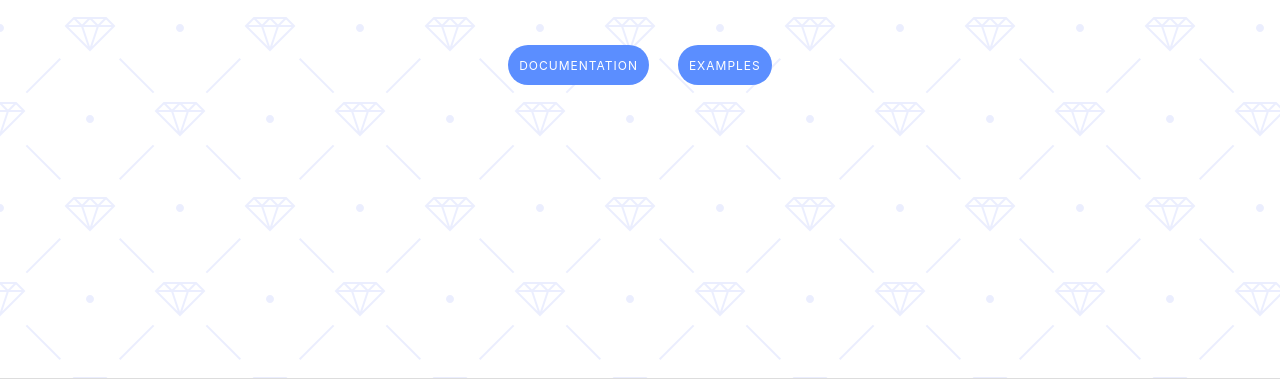
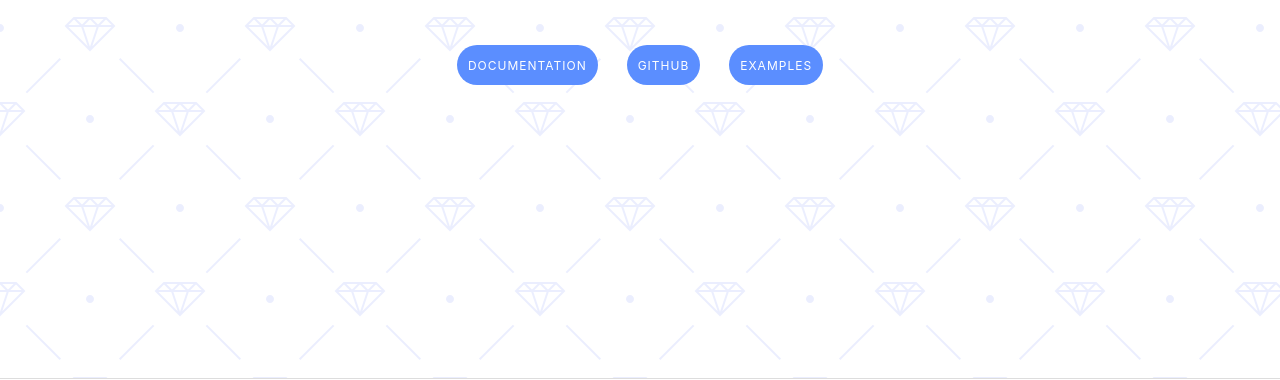
Before and after one commit to srph/jqt, a website: page examples/index.html in a window 1280 px wide. Shown: the part 421-801 px from the top of the page. Drawn offline with Linux system fonts and the light colour scheme.

Commit message:
Examples: Add link to GitHub

```diff
--- a/examples/index.html
+++ b/examples/index.html
@@ -24,6 +24,7 @@
 
       <div class="u-text-center">
         <a href="https://srph.github.io/jqt" target="_blank" class="btn">Documentation</a>
+        <a href="https://github.com/srph/jqt" target="_blank" class="btn">GitHub</a>
         <a href="#basic" class="btn">Examples</a>
       </div>
     </div>
--- a/package.json
+++ b/package.json
@@ -1,6 +1,6 @@
 {
   "name": "@srph/jqt",
-  "version": "0.1.2",
+  "version": "0.1.3",
   "description": "A low-level jQuery plugin for node hiding / showing through css transitions.",
   "main": "lib/jqt.js",
   "scripts": {
```
